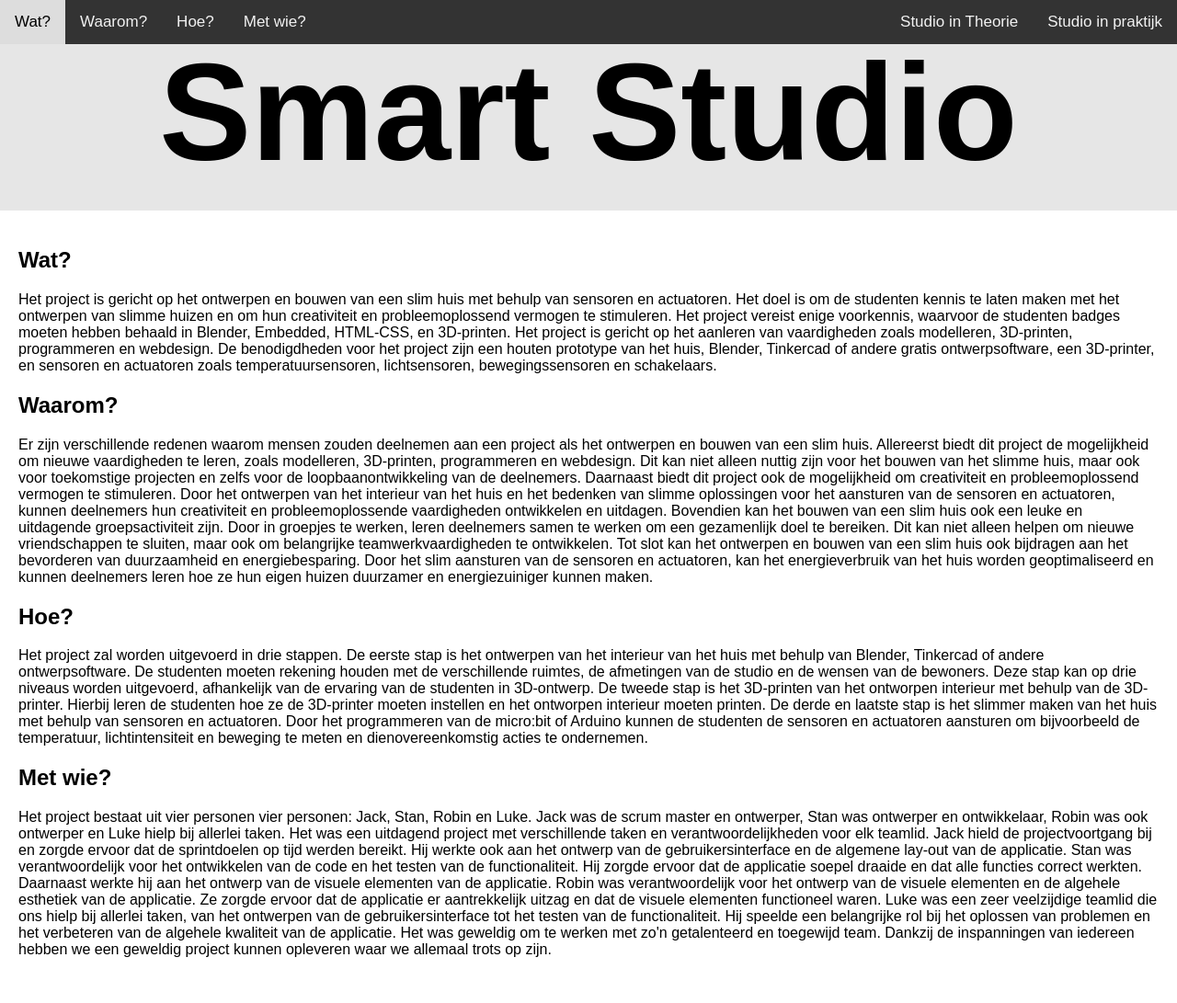
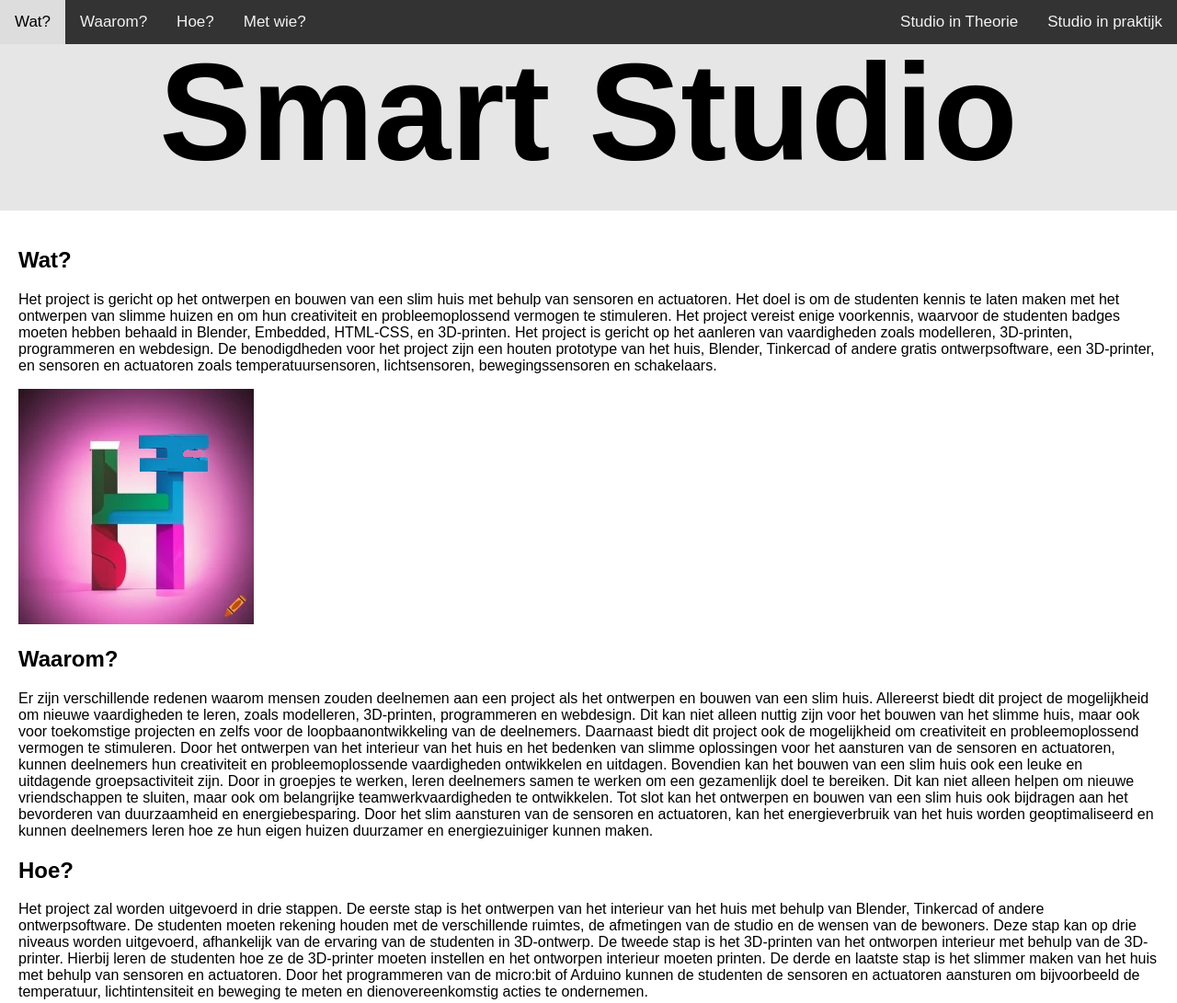
Before and after one commit to DR-Dev-Jack/Smart-Studio-Metis, a plain HTML site: page index.html in a window 1280 px wide. Shown: the top 1091 px of the page at 92% size. Drawn offline with Linux system fonts and the light colour scheme.

Commit message:
foto
i added a foto file, a foto and code to show the foto

```diff
--- a/index.html
+++ b/index.html
@@ -33,6 +33,7 @@
                 <p>
                     Het project is gericht op het ontwerpen en bouwen van een slim huis met behulp van sensoren en actuatoren. Het doel is om de studenten kennis te laten maken met het ontwerpen van slimme huizen en om hun creativiteit en probleemoplossend vermogen te stimuleren. Het project vereist enige voorkennis, waarvoor de studenten badges moeten hebben behaald in Blender, Embedded, HTML-CSS, en 3D-printen. Het project is gericht op het aanleren van vaardigheden zoals modelleren, 3D-printen, programmeren en webdesign. De benodigdheden voor het project zijn een houten prototype van het huis, Blender, Tinkercad of andere gratis ontwerpsoftware, een 3D-printer, en sensoren en actuatoren zoals temperatuursensoren, lichtsensoren, bewegingssensoren en schakelaars.
                 </p>
+                <img src="fotos/htt_logo.png" />
             </section>
             <section id="waarom">
                 <h2>Waarom?</h2>
@@ -40,6 +41,7 @@
                     Daarnaast biedt dit project ook de mogelijkheid om creativiteit en probleemoplossend vermogen te stimuleren. Door het ontwerpen van het interieur van het huis en het bedenken van slimme oplossingen voor het aansturen van de sensoren en actuatoren, kunnen deelnemers hun creativiteit en probleemoplossende vaardigheden ontwikkelen en uitdagen.
                     Bovendien kan het bouwen van een slim huis ook een leuke en uitdagende groepsactiviteit zijn. Door in groepjes te werken, leren deelnemers samen te werken om een gezamenlijk doel te bereiken. Dit kan niet alleen helpen om nieuwe vriendschappen te sluiten, maar ook om belangrijke teamwerkvaardigheden te ontwikkelen.
                     Tot slot kan het ontwerpen en bouwen van een slim huis ook bijdragen aan het bevorderen van duurzaamheid en energiebesparing. Door het slim aansturen van de sensoren en actuatoren, kan het energieverbruik van het huis worden geoptimaliseerd en kunnen deelnemers leren hoe ze hun eigen huizen duurzamer en energiezuiniger kunnen maken.</p>
+
             </section>
             <section id="hoe">
                 <h2>Hoe?</h2>
```
Also changed, not shown: fotos/htt_logo.png (added), 2 other files.
